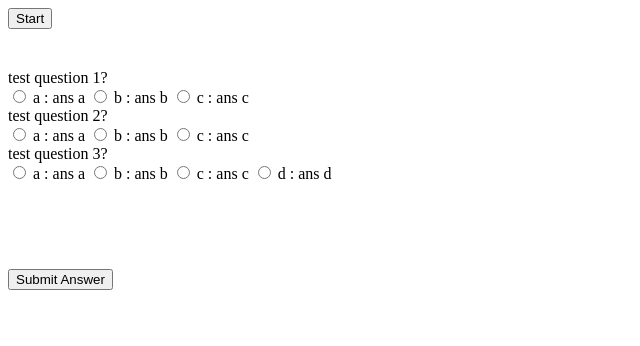
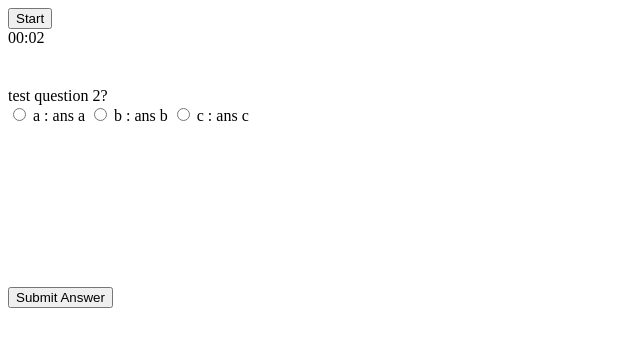
Before and after one commit to tschatzmann/TriviaGame, a plain HTML site: page index.html in a window 1280 px wide. Both pictures are taken after a click on the button "Start". Shown: the whole page, without its empty margins (0-640 px from the left). Drawn offline with nearby package versions, Linux system fonts and the light colour scheme.

Commit message:
timer issue and single question display

```diff
--- a/assets/javascript/app.js
+++ b/assets/javascript/app.js
@@ -2,11 +2,11 @@ const questionContainer = document.getElementById('triviaQuestions');
 const possibleAnswersContainer = document.getElementById('possibleAnswers');
 const submitAnswerbtn = document.getElementById('submitAnswers');
 const startGamebtn = document.getElementById('startGame');
+const gameTimer = document.getElementById('timeDisplay')
 var intervalId;
-
-// prevents the clock from being sped up unnecessarily
 var timerRunning = false;
 var time = 0;
+var questionNumber = 0;
 
 
 const gameQuestions = [
@@ -41,12 +41,7 @@ const gameQuestions = [
 ];
 
 // start the games
-startGamebtn.addEventListener('click', function() {
-    initGame();
-    buildQuestion();
-    startTimer();
-}
-);
+startGamebtn.addEventListener('click', initGame);
 
 
 // on submit, show possibleAnswers
@@ -54,13 +49,18 @@ submitAnswerbtn.addEventListener('click', function() {
     stopTimer();
     showpossibleAnswers();
 });
+
+setTimeout(initGame, 1000 * 15);
 //
 function initGame() {
     questionContainer.innerHTML = "";
-    $("#timeDisplay").text("00:00");
+    gameTimer.innerHTML = "0.00";
+    time = 0;
+    stopTimer();
     startTimer();
-
-}
+    questionNumber++;
+    buildQuestion();
+};
 
 function startTimer() {
 
@@ -69,13 +69,14 @@ function startTimer() {
       intervalId = setInterval(count, 1000);
       timerRunning = true;
     }
-  }
+  };
   function stopTimer() {
 
     // DONE: Use clearInterval to stop the count here and set the clock to not be running.
     clearInterval(intervalId);
     timerRunning = false;
-  }
+  };
+
   function count() {
 
     // DONE: increment time by 1, remember we cant use "this" here.
@@ -87,14 +88,14 @@ function startTimer() {
     console.log(converted);
 
     // DONE: Use the variable we just created to show the converted time in the "display" div.
-    $("#display").text(converted);
+    gameTimer.innerHTML = converted;
   }
 
   var converted = timeConverter(time);
   console.log(converted);
 
   // DONE: Use the variable we just created to show the converted time in the "display" div.
-  $("#timeDisplay").text(converted);
+  gameTimer.innerHTML = converted;
 
 
 function timeConverter(t) {
@@ -119,10 +120,11 @@ function timeConverter(t) {
 function buildQuestion() {
     // we'll need a place to store the HTML output
     const output = [];
+    var currentQuestion = gameQuestions[questionNumber];
+    console.log(currentQuestion);
 
     // for each question...
-    gameQuestions.forEach(
-        (currentQuestion, questionNumber) => {
+                        console.log('questionNumber ' + questionNumber);
 
             // we'll want to store the list of answer choices
             const answers = [];
@@ -150,8 +152,9 @@ console.log(answers);
 
 
 
-        })
+
         questionContainer.innerHTML = output.join("");
+
 };
 
 
--- a/index.html
+++ b/index.html
@@ -9,6 +9,7 @@
 </head>
 <body>
         <button id="startGame">Start</button>
+        <div id="timeDisplay">00:00</div>
     <div class="question-container">
         <div id="triviaQuestions"></div>
     </div>
```
